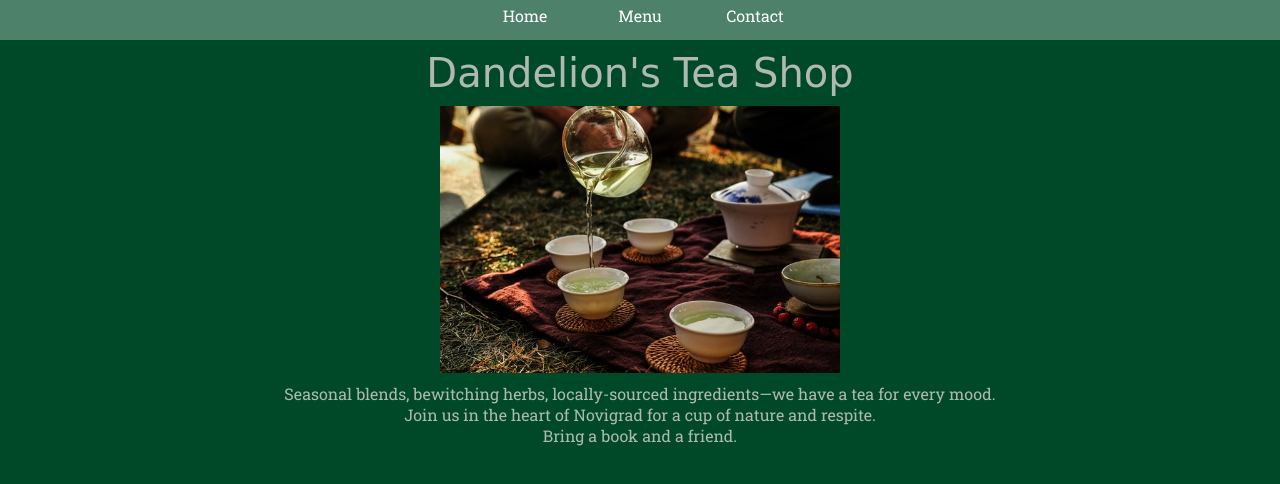
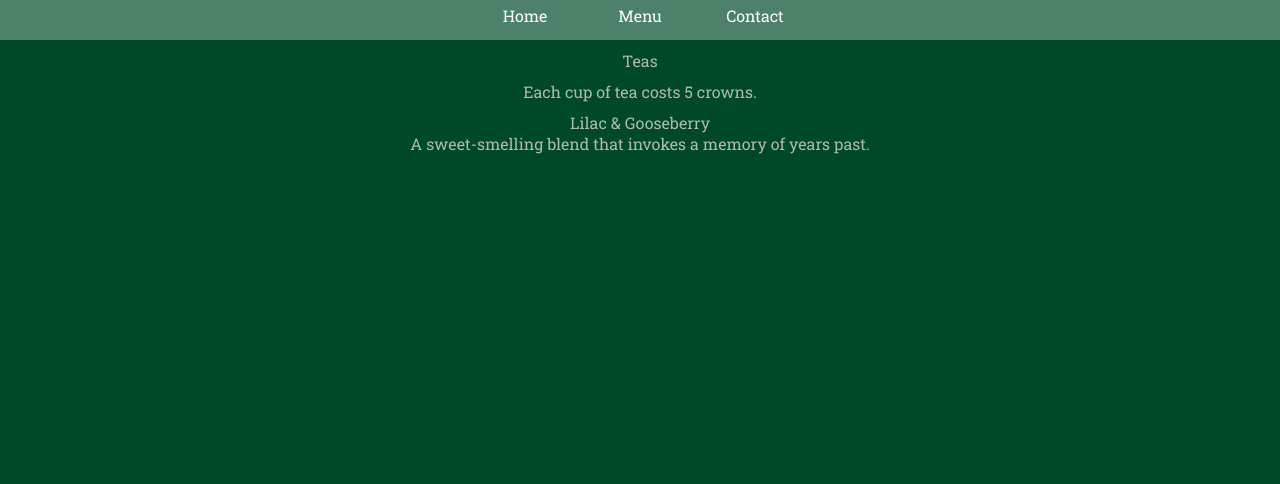
Before and after one commit to trinityfurman/restaurant-page, a website built with webpack: page dist/index.html in a window 1280 px wide. Both pictures are taken after a click on the link "Menu". Built offline with nearby package versions, Linux system fonts and the light colour scheme; a web font is replaced by a local one.

Commit message:
Add module to load menu

```diff
--- a/src/index.js
+++ b/src/index.js
@@ -1,5 +1,27 @@
 import { loadPage } from  './loadPage';
+import { loadMenu } from './loadMenu';
+import { loadHome } from './loadHome';
+
 
 loadPage();
+loadHome();
 
-console.log('testing');
+const menuButton = document.querySelector("#menuLink");
+const homeButton = document.querySelector("#homeLink");
+
+const body = document.querySelector(".body");
+
+
+menuButton.addEventListener('click', () => {
+    while (body.firstChild) {
+        body.removeChild(body.firstChild);
+    }
+    loadMenu();
+});
+
+homeButton.addEventListener('click', () => {
+    while (body.firstChild) {
+        body.removeChild(body.firstChild);
+    }
+    loadHome();
+});
--- /dev/null
+++ b/src/loadHome.js
@@ -0,0 +1,20 @@
+const loadHome = () => {
+       // Create body & contents
+       const body = document.querySelector(".body");
+
+       const header = document.createElement('div');
+       header.textContent = "Dandelion's Tea Shop";
+       header.classList.add('heading');
+
+       const image = document.createElement('img');
+       image.src = "../src/images/main.jpg";
+
+       const text = document.createElement('div');
+       text.innerHTML = "Seasonal blends, bewitching herbs, locally-sourced ingredients—we have a tea for every mood." + "<br>" + "Join us in the heart of Novigrad for a cup of nature and respite." + "<br>" + "Bring a book and a friend.";
+
+       body.appendChild(header);
+       body.appendChild(image);
+       body.appendChild(text);
+};
+
+export { loadHome };
--- /dev/null
+++ b/src/loadMenu.js
@@ -0,0 +1,38 @@
+const loadMenu = () => {
+
+    const container = document.querySelector(".body");
+    const heading = document.createElement('div');
+    heading.textContent = 'Teas';
+
+    const headingBody = document.createElement('div');
+    headingBody.textContent = "Each cup of tea costs 5 crowns.";
+
+    const first = document.createElement('div');
+    const firstHeading = document.createElement('div');
+    firstHeading.textContent = "Lilac & Gooseberry";
+    const firstBody = document.createElement('div');
+    firstBody.textContent = "A sweet-smelling blend that invokes a memory of years past.";
+
+    first.appendChild(firstHeading);
+    first.appendChild(firstBody);
+
+
+
+    const second = document.createElement('div');
+    const secondHeading = document.createElement('div');
+    secondHeading.textContent = "Thunderbolt";
+    const secondBody = document.createElement('div');
+
+
+    const third = document.createElement('div');
+
+    const fourth = document.createElement('div');
+
+    const fifth = document.createElement('div');
+
+    container.appendChild(heading);
+    container.appendChild(headingBody);
+    container.appendChild(first);
+};
+
+export { loadMenu };
--- a/src/loadPage.js
+++ b/src/loadPage.js
@@ -2,19 +2,23 @@
 
 const loadPage = () => {
     const container = document.querySelector('#content');
+
     // Create navigation bar (make separate module for this?)
     const nav = document.createElement('div');
     nav.classList.add('navigation');
 
     const linkOne = document.createElement('a');
+    linkOne.id = "homeLink";
     linkOne.textContent = "Home";
     linkOne.href = "#home";
 
     const linkTwo = document.createElement('a');
+    linkTwo.id = "menuLink";
     linkTwo.textContent = "Menu";
     linkTwo.href = '#menu';
 
     const linkThree = document.createElement('a');
+    linkThree.id = "contactLink";
     linkThree.textContent = "Contact";
     linkThree.href = '#contact';
 
@@ -22,21 +26,13 @@ const loadPage = () => {
     nav.appendChild(linkTwo);
     nav.appendChild(linkThree);
 
-    const header = document.createElement('div');
-    header.textContent = "Dandelion's Tea Shop";
-    header.classList.add('heading');
+    // Create body & contents
+    const body = document.createElement('div');
+    body.classList.add('body');
 
-    const image = document.createElement('img');
-    image.src = "../src/images/main.jpg";
-
-    const body = document.createElement('div');
-    body.innerHTML = "Seasonal blends, bewitching herbs, locally-sourced ingredients—we have a tea for every mood." + "<br>" + "Join us in the heart of Novigrad for a cup of nature and respite." + "<br>" + "Bring a book and a friend.";
 
     container.appendChild(nav);
-    container.appendChild(header);
-    container.appendChild(image);
     container.appendChild(body);
-
 };
 
 export { loadPage };
--- a/src/style.css
+++ b/src/style.css
@@ -12,6 +12,14 @@ body {
     align-items: center;
     gap: 10px;
     text-align: center;
+}
+
+.body {
+    display: flex;
+    flex-direction: column;
+    gap: 10px;
+    text-align: center;
+    align-items: center;
 }
 
 .navigation {
--- a/webpack.config.js
+++ b/webpack.config.js
@@ -1,7 +1,9 @@
 const path = require('path');
 
 module.exports = {
+  mode: 'development',
   entry: './src/index.js',
+  devtool: 'inline-source-map',
   output: {
     filename: 'main.js',
     path: path.resolve(__dirname, 'dist'),
```
Also changed, not shown: dist/main.js.
